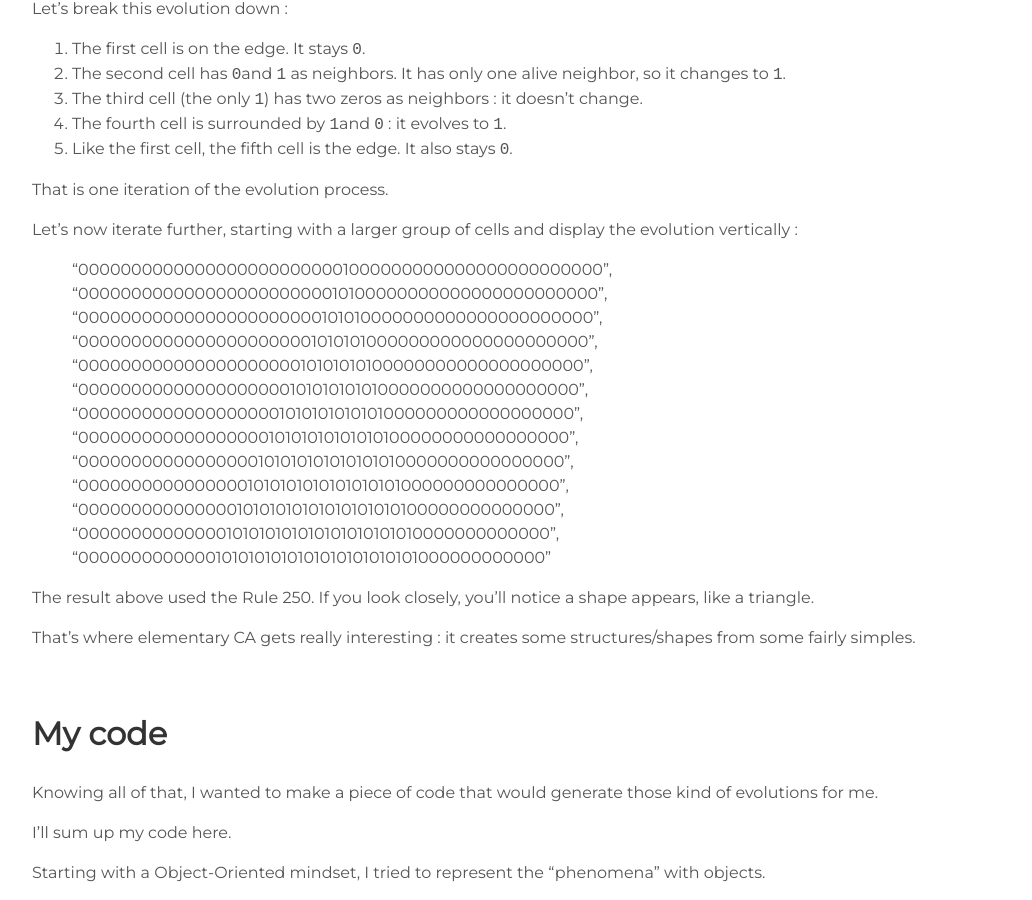
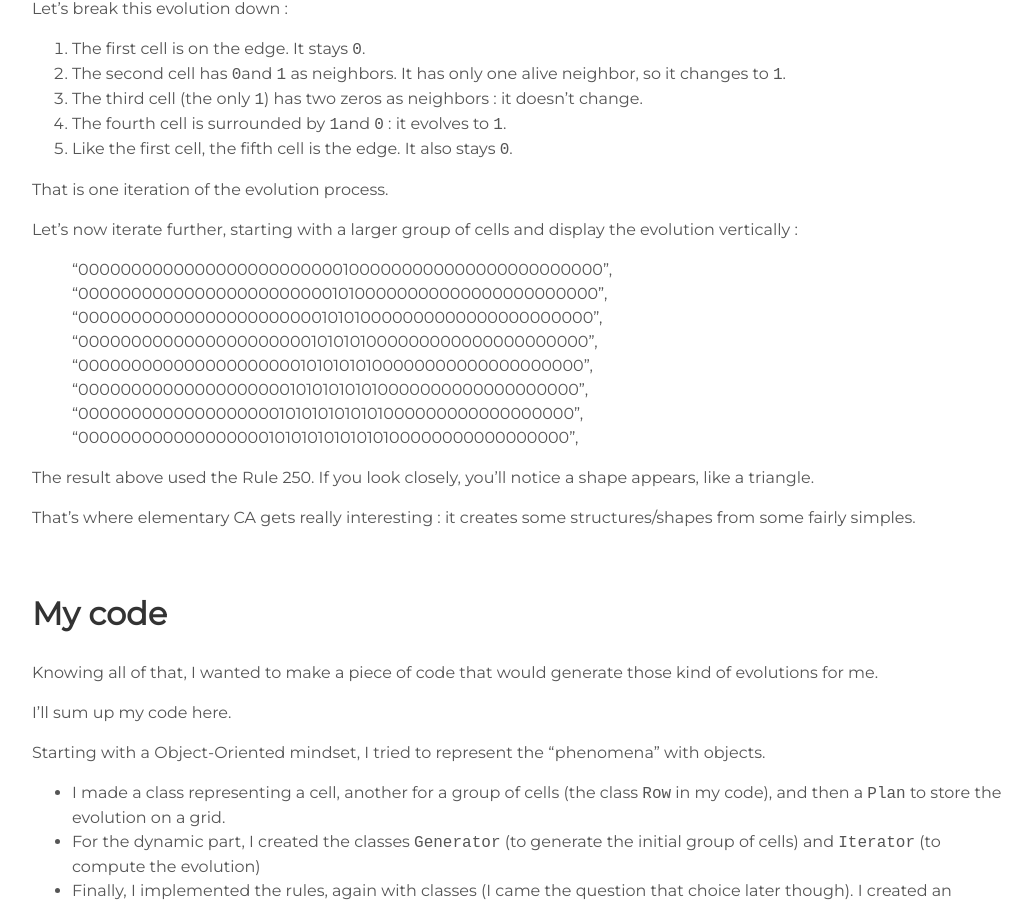
Before and after one commit to Max-le/CV-online, a Jekyll site: the page built from _posts/2020-03-11-cell.md, in a window 1280 px wide and 900 px high, scrolled down 982 px. Shown: the whole window, without its empty margins (118-1150 px from the left). Built offline with Jekyll 4.4.1, drawn with Linux system fonts in a browser that asks for light colours.

Commit message:
remove few more lines

```diff
--- a/_posts/2020-03-11-cell.md
+++ b/_posts/2020-03-11-cell.md
@@ -55,11 +55,6 @@ Let's now iterate further, starting with a larger group of cells and display the
 "00000000000000000000101010101010000000000000000000",
 "00000000000000000001010101010101000000000000000000",
 "00000000000000000010101010101010100000000000000000",
-"00000000000000000101010101010101010000000000000000",
-"00000000000000001010101010101010101000000000000000",
-"00000000000000010101010101010101010100000000000000",
-"00000000000000101010101010101010101010000000000000",
-"00000000000001010101010101010101010101000000000000"
 
 The result above used the Rule 250. If you look closely, you'll notice a shape appears, like a triangle.
 
```
